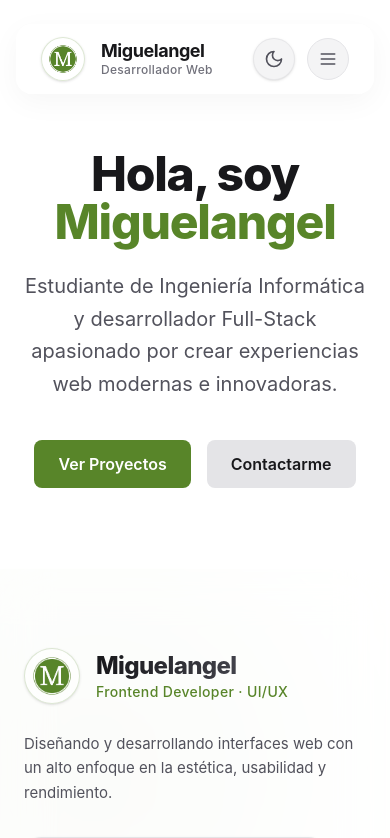
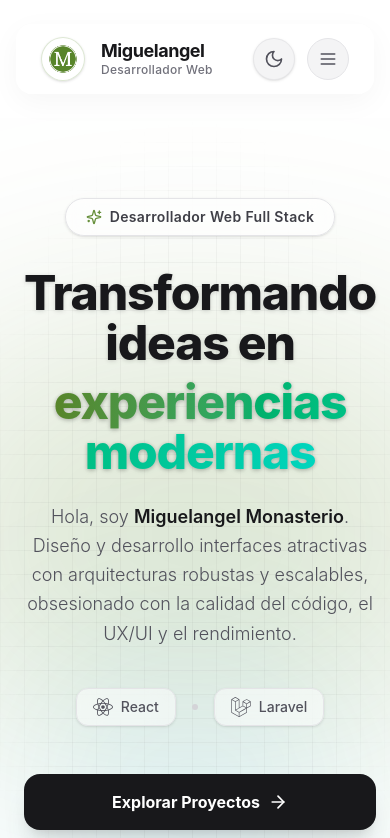
Before and after one commit to M11gueeL/Portfolio, a React (Vite) app: page / in a window 390 px wide. Shown: the top 838 px of the page. Built offline with nearby package versions, Linux system fonts and the light colour scheme.

Commit message:
Enhance Hero section with glassmorphism effects, responsive design, and modern CTAs; update Footer component text for clarity and consistency; add animations for improved user experience

```diff
--- a/src/css/index.css
+++ b/src/css/index.css
@@ -8,4 +8,18 @@
 
 * {
   @apply transition-colors duration-200;
+}@theme {
+  --animate-spin-slow: spin 3s linear infinite;
+  --animate-fade-in-up: fade-in-up 0.8s cubic-bezier(0.16, 1, 0.3, 1) forwards;
 }
+
+@keyframes fade-in-up {
+  0% {
+    opacity: 0;
+    transform: translateY(20px);
+  }
+  100% {
+    opacity: 1;
+    transform: translateY(0);
+  }
+}
--- a/src/layouts/Footer.jsx
+++ b/src/layouts/Footer.jsx
@@ -35,7 +35,7 @@ export const Footer = () => {
                   Miguelangel
                 </span>
                 <span className="text-sm font-medium text-brand tracking-wide">
-                  Frontend Developer · UI/UX
+                  Desarrollador Web
                 </span>
               </div>
             </a>
--- a/src/pages/Hero/Hero.jsx
+++ b/src/pages/Hero/Hero.jsx
@@ -1,23 +1,89 @@
+import { FaReact, FaLaravel } from 'react-icons/fa';
+import { LuArrowRight, LuDownload, LuCode, LuSparkles } from 'react-icons/lu';
+
 export const Hero = () => {
   return (
-    // Corregido: py-20 md:py-32, px-6 (sin py redundante)
-    <section id="inicio" className="flex flex-col items-center justify-center py-20 md:py-32 px-6 text-center">
-      <h1 className="text-5xl md:text-7xl font-extrabold text-zinc-900 dark:text-white tracking-tight mb-6">
-        Hola, soy <span className="text-brand">Miguelangel</span> {/* Cambiado: text-brand */}
-      </h1>
-      <p className="text-xl md:text-2xl text-zinc-600 dark:text-zinc-400 max-w-2xl leading-relaxed mb-10">
-        Estudiante de Ingeniería Informática y desarrollador Full-Stack apasionado por crear experiencias web modernas e innovadoras.
-      </p>
+    <section
+      id="inicio"
+      className="relative flex flex-col items-center justify-center min-h-[calc(100vh-6rem)] w-full py-20 px-6 mt-12 mb-10 overflow-hidden"
+    >
+      {/* --- FONDOS Y LUCES GLASSMORPHISM PREMIUM --- */}
+      <div className="absolute top-1/4 left-1/2 -translate-x-1/2 w-[600px] h-[400px] bg-brand/20 dark:bg-brand/10 blur-[120px] rounded-full pointer-events-none" />
+      <div className="absolute bottom-10 left-10 w-[300px] h-[300px] bg-sky-500/10 dark:bg-sky-500/5 blur-[100px] rounded-full pointer-events-none" />
 
-      {/* Botones de ejemplo actualizados con el color de la marca */}
-      <div className="flex gap-4">
-        <button className="px-6 py-3 bg-brand hover:bg-brand/90 text-white font-semibold rounded-lg transition-colors">
-          Ver Proyectos
-        </button>
-        <button className="px-6 py-3 bg-zinc-200 dark:bg-zinc-800 hover:bg-zinc-300 dark:hover:bg-zinc-700 text-zinc-900 dark:text-white font-semibold rounded-lg transition-colors">
-          Contactarme
-        </button>
+      {/* Elemento decorativo: Grid Pattern sutil en el fondo */}
+      <div className="absolute inset-0 bg-[linear-gradient(to_right,#80808012_1px,transparent_1px),linear-gradient(to_bottom,#80808012_1px,transparent_1px)] bg-[size:24px_24px] [mask-image:radial-gradient(ellipse_60%_50%_at_50%_50%,#000_70%,transparent_100%)] pointer-events-none z-0" />
+
+      {/* --- CONTENIDO PRINCIPAL --- */}
+      <div className="relative z-10 flex flex-col items-center text-center max-w-4xl mx-auto">
+
+        {/* Badge Superior Animado y Diferenciador */}
+        <div className="group relative inline-flex items-center gap-2 px-5 py-2 mb-8 rounded-full bg-white/60 dark:bg-zinc-900/60 border border-zinc-200 dark:border-zinc-800 backdrop-blur-md shadow-sm hover:shadow-md transition-all duration-300 hover:-translate-y-1 cursor-default">
+          <span className="absolute inset-0 bg-brand/5 dark:bg-brand/10 rounded-full scale-0 group-hover:scale-100 transition-transform duration-500 origin-center" />
+          <LuSparkles className="w-4 h-4 text-brand relative z-10 animate-pulse" />
+          <span className="text-sm font-semibold tracking-wide text-zinc-700 dark:text-zinc-300 relative z-10">
+            Desarrollador Web Full Stack
+          </span>
+        </div>
+
+        {/* Titular Masivo e Impactante */}
+        <h1 className="text-5xl md:text-7xl xl:text-[80px] font-extrabold text-zinc-900 dark:text-white tracking-tight leading-[1.05] mb-6 drop-shadow-sm">
+          Transformando ideas en <br className="hidden md:block" />
+          <span className="relative inline-block mt-2 md:mt-0">
+            <span className="relative z-10 text-transparent bg-clip-text bg-gradient-to-r from-brand via-emerald-500 to-teal-400 drop-shadow-sm">
+              experiencias modernas
+            </span>
+            {/* Subrayado decorativo que se revela en hover (requiere hover del contenedor principal o dejarlo estático) */}
+          </span>
+        </h1>
+
+        {/* Presentación (Subtítulo) sin mencionar 'estudiante' */}
+        <p className="text-lg md:text-xl text-zinc-600 dark:text-zinc-400 max-w-2xl leading-relaxed mb-10 font-light translate-y-0">
+          Hola, soy <strong className="font-semibold text-zinc-900 dark:text-zinc-200">Miguelangel Monasterio</strong>.
+          Diseño y desarrollo interfaces atractivas con arquitecturas robustas y escalables, obsesionado con la calidad del código, el UX/UI y el rendimiento.
+        </p>
+
+        {/* Stack Principal Rápido (Micro-interacción) */}
+        <div className="flex flex-wrap items-center justify-center gap-4 mb-12">
+          <div className="flex items-center gap-2 px-4 py-2 bg-white/50 dark:bg-zinc-900/50 backdrop-blur-md border border-zinc-200 dark:border-zinc-800 rounded-xl text-zinc-600 dark:text-zinc-300 shadow-sm hover:border-brand/40 dark:hover:border-brand/40 hover:text-brand transition-colors group">
+            <FaReact className="w-5 h-5 group-hover:animate-spin-slow transition-transform" />
+            <span className="text-sm font-medium">React</span>
+          </div>
+          <div className="flex gap-2 items-center text-zinc-300 dark:text-zinc-700">
+            <span className="w-1.5 h-1.5 rounded-full bg-current"></span>
+          </div>
+          <div className="flex items-center gap-2 px-4 py-2 bg-white/50 dark:bg-zinc-900/50 backdrop-blur-md border border-zinc-200 dark:border-zinc-800 rounded-xl text-zinc-600 dark:text-zinc-300 shadow-sm hover:border-red-500/40 dark:hover:border-red-500/40 hover:text-red-500 transition-colors group">
+            <FaLaravel className="w-5 h-5 group-hover:-translate-y-0.5 transition-transform" />
+            <span className="text-sm font-medium">Laravel</span>
+          </div>
+        </div>
+
+        {/* Botones de Acción (CTAs Modernos) */}
+        <div className="flex flex-col sm:flex-row items-center gap-5 w-full sm:w-auto">
+          {/* CTA Principal */}
+          <a
+            href="#proyectos"
+            className="group relative inline-flex items-center justify-center gap-3 w-full sm:w-auto px-8 py-4 bg-zinc-900 dark:bg-white text-white dark:text-zinc-900 font-bold rounded-2xl overflow-hidden transition-transform active:scale-95 shadow-xl hover:shadow-brand/20 dark:hover:shadow-brand/40"
+          >
+            {/* Efecto de relleno en hover */}
+            <span className="absolute inset-0 w-full h-full bg-gradient-to-r from-brand to-emerald-500 opacity-0 group-hover:opacity-100 transition-opacity duration-300 ease-out" />
+            <span className="relative z-10 flex items-center gap-2 group-hover:text-white transition-colors duration-300">
+              Explorar Proyectos
+              <LuArrowRight className="w-5 h-5 transform group-hover:translate-x-1.5 transition-transform duration-300 ease-out" />
+            </span>
+          </a>
+
+          {/* CTA Secundario - Glassmorphism */}
+          <a
+            href="#contacto"
+            className="group relative inline-flex items-center justify-center gap-3 w-full sm:w-auto px-8 py-4 bg-white/70 dark:bg-zinc-900/70 border border-zinc-200 dark:border-zinc-800 backdrop-blur-xl text-zinc-900 dark:text-white font-semibold rounded-2xl transition-all duration-300 hover:bg-zinc-100 dark:hover:bg-zinc-800 hover:-translate-y-1 active:translate-y-0"
+          >
+            Contactarme
+          </a>
+        </div>
+
       </div>
+
     </section>
   );
 };
```
